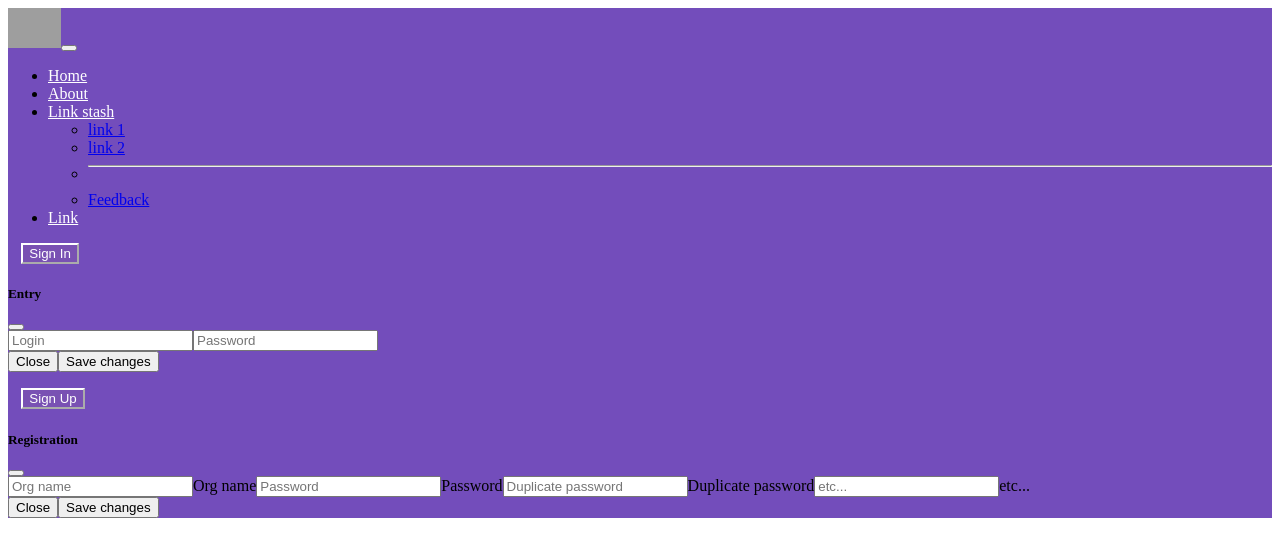
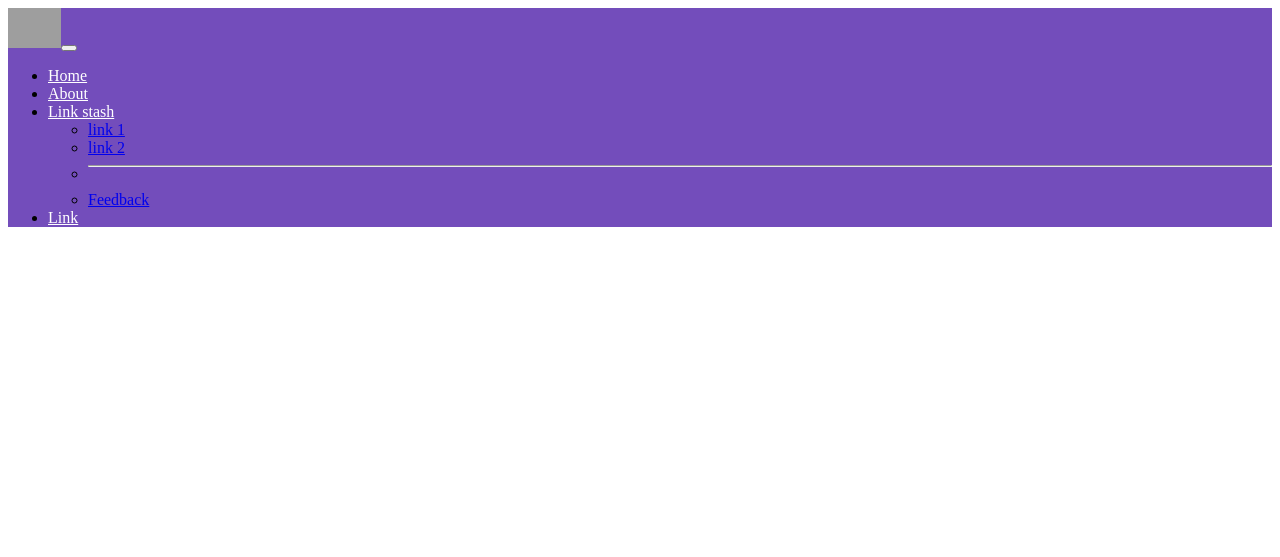
Before and after one commit to IF-122-Ruby/giftify, a Rails app: template app/views/admin/shared/_navbar.html.slim in a window 1280 px wide. Shown: the top 557 px of the page. Run offline with Rails 7, Linux system fonts and the light colour scheme; the template is opened without the code that fills it, so the values that code supplies are empty; some libraries are stand-ins or nearby versions; grey boxes are pictures that could not be loaded.

Commit message:
fix comment

```diff
--- a/app/views/admin/admin.html.slim
+++ b/app/views/admin/admin.html.slim
@@ -24,8 +24,6 @@ html
         .col.col-sm-9
           /= render partial: 'admin/shared/users_all'
           = render partial: 'admin/shared/content'
-
-          = render partial: 'admin/shared/statistic'
           /= render partial: 'admin/shared/developers'
         .col[style="background-color: #7951b3;border-radius:5px;"]
             = render partial: 'admin/shared/sidebar'
--- a/app/views/admin/shared/_navbar.html.slim
+++ b/app/views/admin/shared/_navbar.html.slim
@@ -29,44 +29,3 @@
             li.nav-item
               a.nav-link[href="#" style="color: white;"]
                 | Link
-          form.d-flex
-            button.btn.btn-primary[type="button" data-bs-toggle="modal" data-bs-target="#exampleModal" style="margin-left: 1em; background-color: #7951b3; color: white; border-color: white;"]
-              |  Sign In
-            #exampleModal.modal.fade[tabindex="-1" aria-labelledby="exampleModalLabel" aria-hidden="true"]
-              .modal-dialog
-                .modal-content
-                  .modal-header
-                    h5#exampleModalLabel.modal-title
-                      | Entry
-                    button.btn-close[type="button" data-bs-dismiss="modal" aria-label="Close"]
-                  .modal-body
-                    input[type="text" placeholder="Login"]
-                    input[type="text" placeholder="Password"]
-                  .modal-footer
-                    button.btn.btn-secondary[type="button" data-bs-dismiss="modal"]
-                      | Close
-                    button.btn.btn-primary[type="button"]
-                      | Save changes
-          button.btn.btn-primary[type="button" data-bs-toggle="modal" data-bs-target="#Registration" style="margin-left: 1em; background-color: #7951b3; color: white; border-color: white;"]
-            |  Sign Up
-          #Registration.modal.fade[tabindex="-1" aria-labelledby="exampleModalLabel" aria-hidden="true"]
-            .modal-dialog
-              .modal-content
-                .modal-header
-                  h5#exampleModalLabel.modal-title
-                    | Registration
-                  button.btn-close[type="button" data-bs-dismiss="modal" aria-label="Close"]
-                .modal-body
-                  input[type="text" placeholder="Org name"]
-                  | Org name
-                  input[type="text" placeholder="Password"]
-                  | Password
-                  input[type="text" placeholder="Duplicate password"]
-                  | Duplicate password
-                  input[type="text" placeholder="etc..."]
-                  | etc...
-                .modal-footer
-                  button.btn.btn-secondary[type="button" data-bs-dismiss="modal"]
-                    | Close
-                  button.btn.btn-primary[type="button"]
-                    | Save changes
--- a/app/views/admin/shared/_statistic.html
+++ /dev/null
@@ -1,76 +0,0 @@
-<div class="container">
-
-  <!-- Section -->
-  <section>
-
-    <div class="row">
-
-      <!-- Grid column -->
-      <div class="col-12 mb-4">
-
-        <div class="card">
-          <div class="card-body p-0">
-            <!-- Chart -->
-            <div class="view view-cascade gradient-card-header blue-gradient p-4 rounded" style="background-color: #734dbb;">
-
-              <canvas id="lineChart" height="100"></canvas>
-
-            </div>
-          </div>
-        </div>
-
-      </div>
-      <!-- Grid column -->
-
-    </div>
-
-  </section>
-  <!-- Section -->
-
-</div>
-<script src="https://cdnjs.cloudflare.com/ajax/libs/Chart.js/2.4.0/Chart.min.js"></script>
-<script>
-  // Main chart
-var ctxL = document.getElementById("lineChart").getContext('2d');
-var myLineChart = new Chart(ctxL, {
-  type: 'line',
-  data: {
-    labels: ["January", "February", "March", "April", "May", "June", "July","May", "June", "July"],
-    datasets: [{
-      label: "Added organization per month",
-      fillColor: "#fff",
-      backgroundColor: 'rgba(255, 255, 255, .3)',
-      borderColor: 'rgba(255, 255, 255)',
-      data: [0, 10, 5, 2, 20, 30, 100],
-    }]
-  },
-  options: {
-    legend: {
-      labels: {
-        fontColor: "#fff",
-      }
-    },
-    scales: {
-      xAxes: [{
-        gridLines: {
-          display: true,
-          color: "rgba(255,255,255,.25)"
-        },
-        ticks: {
-          fontColor: "#fff",
-        },
-      }],
-      yAxes: [{
-        display: true,
-        gridLines: {
-          display: true,
-          color: "rgba(255,255,255,.25)"
-        },
-        ticks: {
-          fontColor: "#fff",
-        },
-      }],
-    }
-  }
-});
-</script>
```
